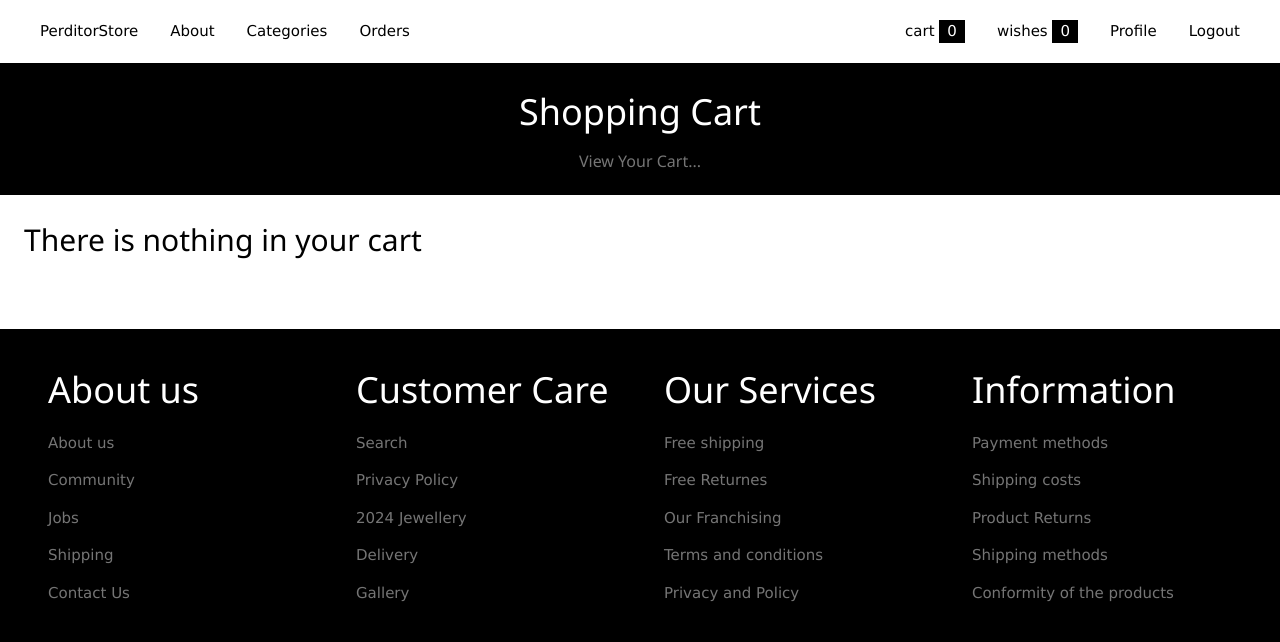
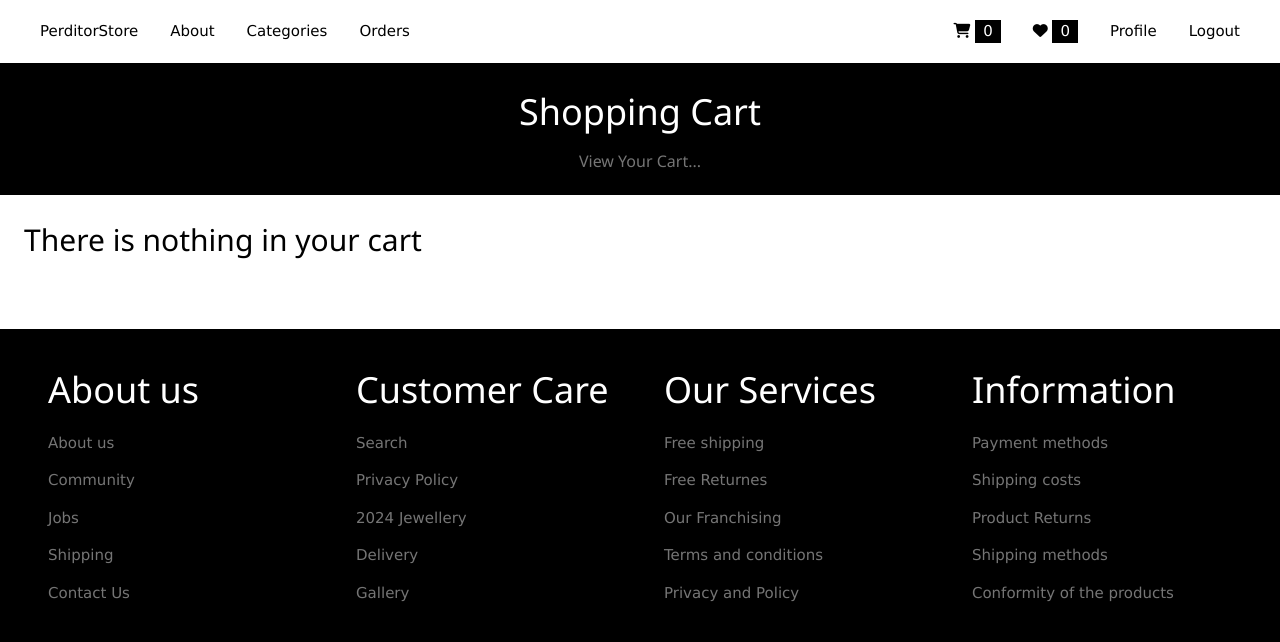
Before and after one commit to 1appiah/e-commerce-app, a Django app: page /cart/ in a window 1280 px wide. Shown: the top 642 px of the page. Run offline with Django 5.2, Linux system fonts and the light colour scheme; a user stored in the database is signed in; data comes from the database, SQL or seed files in the repository; data that the repository does not hold is empty; some libraries are stand-ins or nearby versions.

Commit message:
cart and wish icons added, oder dropdown solved

```diff
--- a/config/templates/partials/base.html
+++ b/config/templates/partials/base.html
@@ -13,8 +13,8 @@
         <meta property='og:url' content='http://{{request.META.HTTP_HOST}}{{request.path}}'>
         <meta property='og:title' content='{% block og-caption %}Product{% endblock og-caption %}'>
         <meta property='og:description' content='{% block og-description %}bracelet,anklet,ring,beads{% endblock og-description %}'>
-
-
+        <link rel="stylesheet" href="https://cdnjs.cloudflare.com/ajax/libs/font-awesome/6.5.1/css/all.min.css">
+        <link rel="stylesheet" href="https://cdn.jsdelivr.net/npm/bootstrap-icons/font/bootstrap-icons.css">
         <link rel="stylesheet" href='{% static "css/w3.css" %}'>
         <script src="{% static 'js/jquery.js' %}"></script>
         {% block style %}
--- a/config/templates/partials/nav.html
+++ b/config/templates/partials/nav.html
@@ -1,13 +1,13 @@
 
 
 
-    <div class="w3-bar w3-padding-large w3-white w3-hover-white w3-hide-small" style="position:sticky;top:0px; z-index:1">
+    <div class="w3-bar w3-padding-large w3-white w3-hover-white w3-hide-small" style="overflow: visible; position:sticky;top:0px; z-index:1000">
         <a href="{% url 'home' %}" class="w3-bar-item w3-button">PerditorStore</a>
         <a href="{% url 'about' %}" class="w3-bar-item w3-button">About</a>
         <a href="{% url 'categories' %}" class="w3-bar-item w3-button">Categories</a>
-          <div class="w3-dropdown-click">
+          <div class="w3-dropdown-click" style="overflow: visible;z-index:9999">
             <button onclick="myFunction1()" class="w3-button ">Orders</button>
-            <div id="ord" class="w3-dropdown-content w3-bar-block w3-border">
+            <div id="ord" class="w3-dropdown-content w3-bar-block w3-border" style="overflow: visible;z-index:9999">
 
               <a href="{% url 'ship-dash' %}" class="w3-bar-item w3-button">Shipped Items</a>
               <a href="{% url 'not-ship-dash' %}" class="w3-bar-item w3-button">Unshipped Items</a>
@@ -18,7 +18,7 @@
         {% if user.is_authenticated %}
           <a href="{% url "account_logout" %}" class="w3-bar-item w3-right w3-button">Logout</a>
           <a href="{% url 'update-profile' %}" class="w3-bar-item w3-right w3-button">Profile</a>
-          <a href="{% url 'view-wishlist' %}" class="w3-bar-item w3-right w3-button">wishes
+          <a href="{% url 'view-wishlist' %}" class="w3-bar-item w3-right w3-button"><i class="fa-solid fa-heart"></i>
             <span id="cart_quantit" class="w3-tag">{{num_wishlist}}
           </span></a>
         {% else %}
@@ -26,7 +26,7 @@
           <a href="{% url "account_login" %}" class="w3-bar-item w3-right w3-button">login</a>
         {% endif %}
 
-        <a href="{% url 'cart-summary' %}" class="w3-bar-item w3-right w3-button">cart
+        <a href="{% url 'cart-summary' %}" class="w3-bar-item w3-right w3-button"><i class="fa-solid fa-cart-shopping"></i>
           <span id="cart_quantit" class="w3-tag">{{cart|length}}
         </span></a>
 
--- a/config/templates/partials/smallnav.html
+++ b/config/templates/partials/smallnav.html
@@ -5,7 +5,7 @@
     <a href="{% url 'home' %}" class="w3-bar-item w3-button">PerditorStore</a>
     {% if user.is_authenticated %}
 
-      <a href="{% url 'view-wishlist' %}" class="w3-bar-item w3-right w3-button">wishes
+      <a href="{% url 'view-wishlist' %}" class="w3-bar-item w3-right w3-button"><i class="fa-solid fa-heart"></i>
         <span id="" class="w3-tag">{{num_wishlist}}
       </span></a>
     {% else %}
@@ -13,7 +13,7 @@
       <a href="{% url "account_login" %}" class="w3-bar-item w3-right w3-button">login</a>
     {% endif %}
 
-    <a href="{% url 'cart-summary' %}" class="w3-bar-item w3-right w3-button">cart
+    <a href="{% url 'cart-summary' %}" class="w3-bar-item w3-right w3-button"><i class="fa-solid fa-cart-shopping"></i>
       <span id="cart_quantit" class="w3-tag">{{cart|length}}
     </span></a>
 
```
Also changed, not shown: config/templates/store/orders.html (added, +22 -0 lines).
